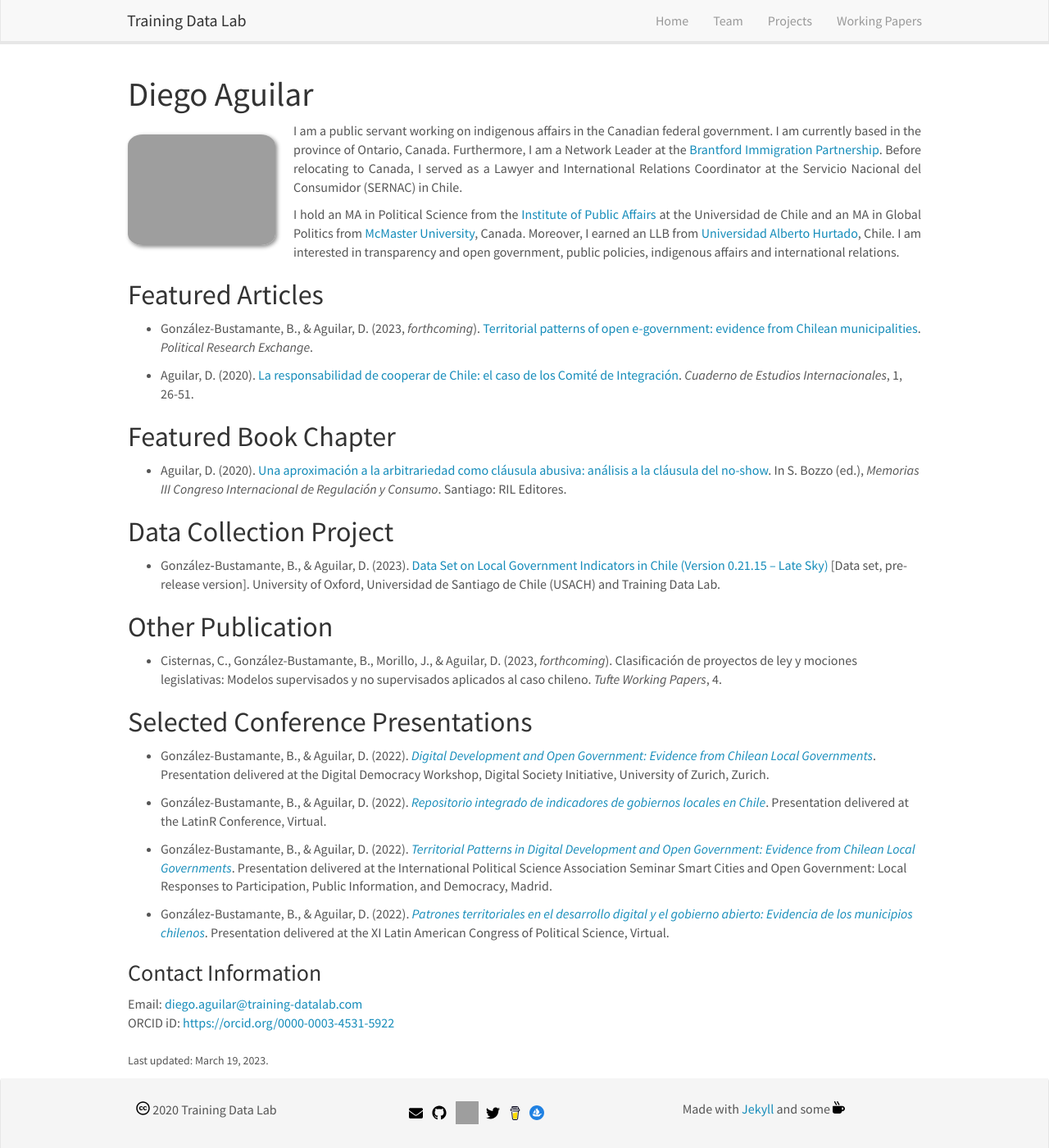
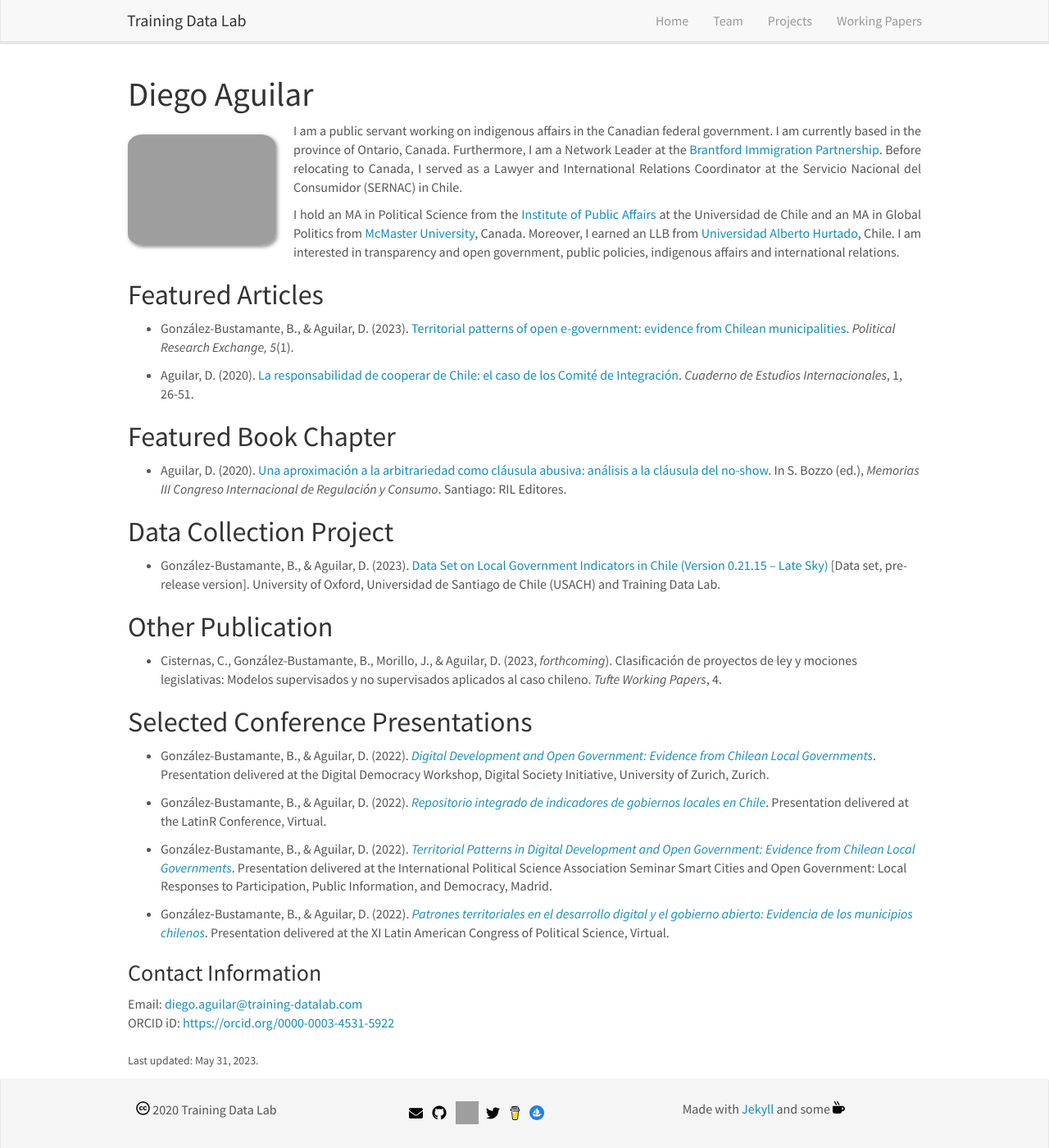
Before and after one commit to training-datalab/old-training-datalab.com, a Jekyll site: the page built from _pages/daguilar.md, in a window 1280 px wide and 1400 px high. Shown: the whole window at 82% size. Built offline with Jekyll 4.4.1, drawn with Linux system fonts in a browser that asks for light colours; nearby versions of some CDN libraries.

Commit message:
Update daguilar.md

```diff
--- a/_pages/daguilar.md
+++ b/_pages/daguilar.md
@@ -16,7 +16,7 @@ permalink: /team/daguilar/
 
 ## Featured Articles
 
-- González-Bustamante, B., & Aguilar, D. (2023, *forthcoming*). <a href="https://doi.org/10.31235/osf.io/gt8a5" target="_blank">Territorial patterns of open e-government: evidence from Chilean municipalities</a>. *Political Research Exchange*.
+- González-Bustamante, B., & Aguilar, D. (2023). <a href="https://doi.org/10.1080/2474736X.2023.2194369" target="_blank">Territorial patterns of open e-government: evidence from Chilean municipalities</a>. *Political Research Exchange, 5*(1).
 
 - Aguilar, D. (2020). <a href="https://www.uchile.cl/noticias/157441/graduado-del-mcp-recibe-premio-por-ensayo-sobre-politica-exterior" target="_blank">La responsabilidad de cooperar de Chile: el caso de los Comité de Integración</a>. *Cuaderno de Estudios Internacionales*, 1, 26-51.
 
@@ -50,4 +50,4 @@ ORCID iD: <a href="https://orcid.org/0000-0003-4531-5922" target="_blank">https:
 <!-- Personal website: <a href="" target="_blank"></a><br /> -->
 <!-- Institutional website: <a href="" target="_blank"></a><br /> -->
 <br />
-<small>Last updated: March 19, 2023.</small>
+<small>Last updated: May 31, 2023.</small>
```
